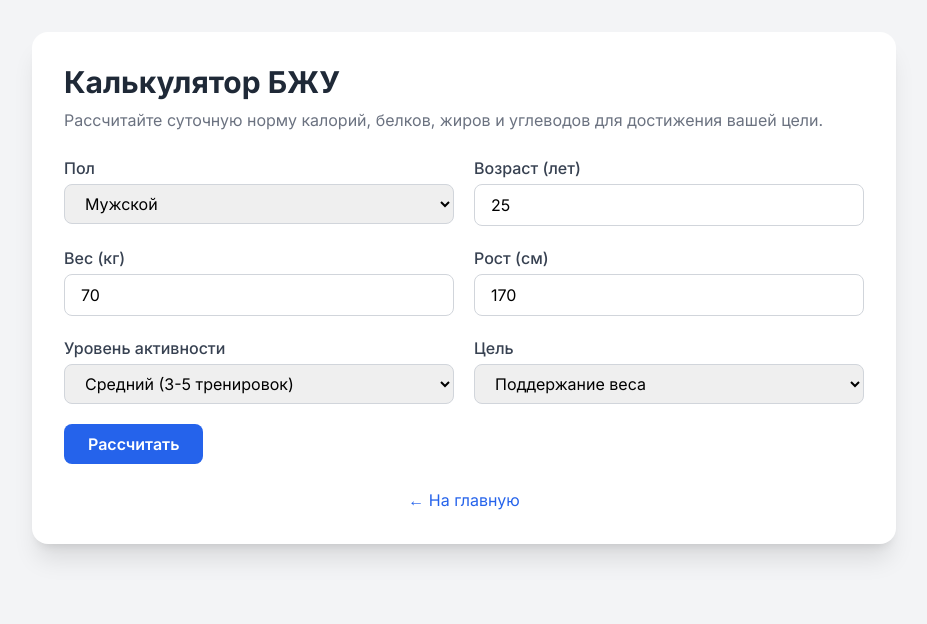
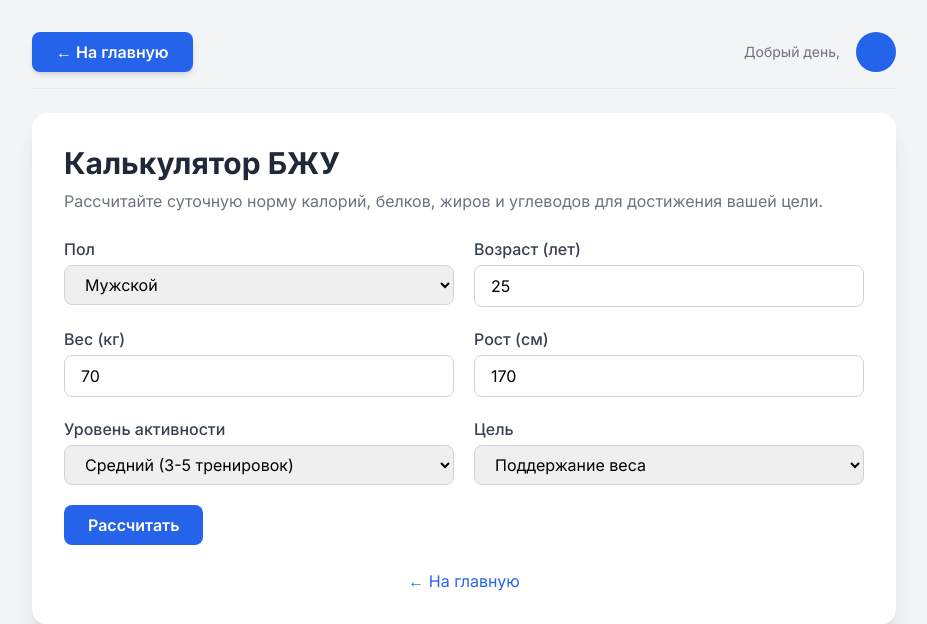
Before and after one commit to thebeardenis/sport-site, a Flask app: template templates/nutritional_page.html in a window 1280 px wide. Shown: the top 624 px of the page, without its empty margins (176-1103 px from the left). Run offline with Flask 3, Linux system fonts and the light colour scheme; the template is opened without the code that fills it, so the values that code supplies are empty; some libraries are stand-ins or nearby versions.

Commit message:
Настроены шапки

```diff
--- a/main.py
+++ b/main.py
@@ -81,12 +81,14 @@ def profile_page(user_id):
 # Страница списка упражнений
 @app.route('/exercises/<user_id>')
 def exercises_page(user_id):
-    return render_template('exercises_page.html', user_id=user_id)
+    user = User.query.filter_by(id=user_id).first()
+    return render_template('exercises_page.html', user_id=user_id, user=user)
 
 # Страница программ тренировок
 @app.route('/programs/<user_id>')
 def programs_page(user_id):
-    return render_template('programs_page.html', user_id=user_id)
+    user = User.query.filter_by(id=user_id).first()
+    return render_template('programs_page.html', user_id=user_id, user=user)
 
 # КБЖУ страница, в целом у нас будет просто заглушка не рабочая
 @app.route('/nutritional/<user_id>')
--- a/templates/nutritional_page.html
+++ b/templates/nutritional_page.html
@@ -10,11 +10,30 @@
             font-family: 'Inter', sans-serif;
             background: #f3f4f6;
         }
+
+        .flex items-center gap-4 {
+            margin: 20px;
+        }
     </style>
 </head>
 <body class="bg-gray-100">
-
     <div class="max-w-4xl mx-auto px-4 py-8">
+        <div class="flex justify-between items-center mb-6 pb-4 border-b border-gray-200">
+            <div class="flex items-center gap-4">
+                <button onclick="window.location.href='/{{ user_id }}'" class="bg-blue-600 hover:bg-blue-700 text-white font-semibold px-6 py-2 rounded-lg shadow-md transition">
+                    ← На главную
+                </button>
+            </div>
+            <div class="flex items-center gap-4">
+                <div class="text-right">
+                    <p class="text-sm text-gray-500">Добрый день,</p>
+                    <p class="font-bold text-gray-800">{{ user.username }}</p>
+                </div>
+                <div class="w-10 h-10 bg-blue-600 rounded-full flex items-center justify-center text-white font-bold">
+                    {{ user.username[0]|upper }}
+                </div>
+            </div>
+        </div>
         <div class="bg-white rounded-2xl shadow-xl p-6 md:p-8">
             <h1 class="text-3xl font-bold text-gray-800 mb-2">Калькулятор БЖУ</h1>
             <p class="text-gray-500 mb-6">Рассчитайте суточную норму калорий, белков, жиров и углеводов для достижения вашей цели.</p>
```
Also changed, not shown: templates/exercises_page.html (+16 -0 lines), templates/programs_page.html (+4 -4 lines).
